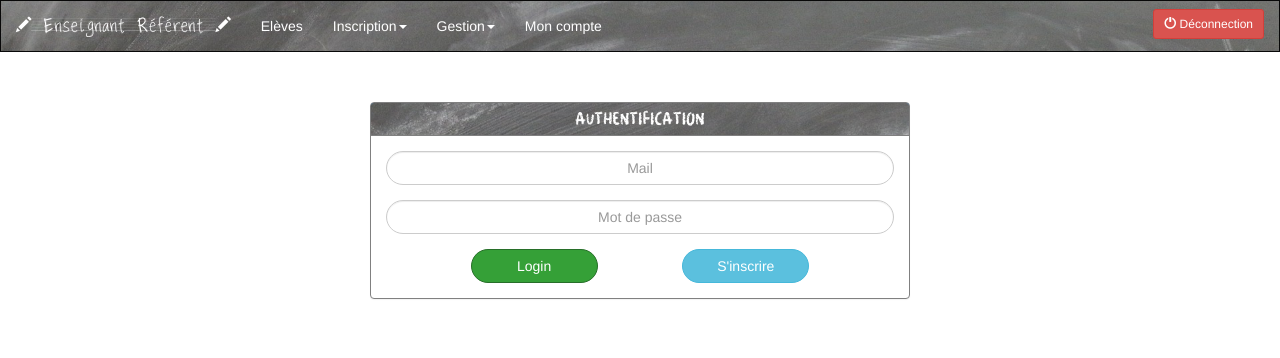
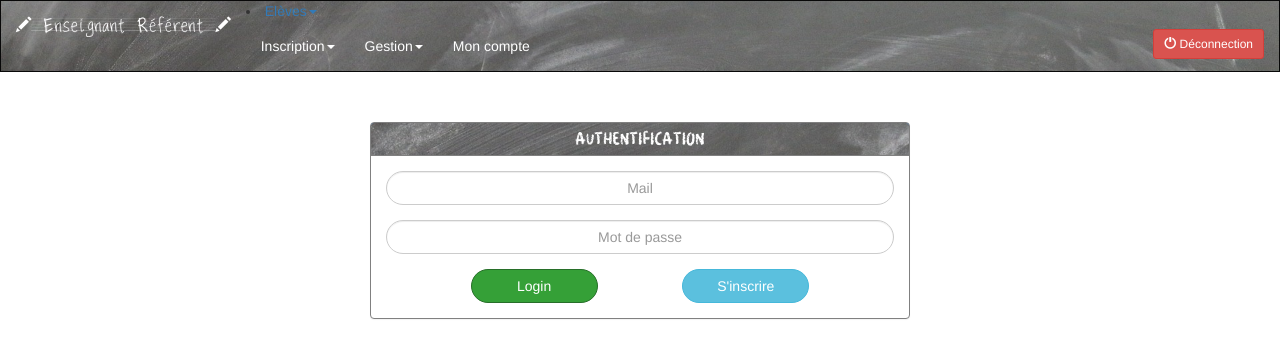
Before and after one commit to watslink/enseignantreferentwebclient, an Angular app: page /login in a window 1280 px wide. Shown: the top 358 px of the page. Built offline with nearby package versions, Linux system fonts and the light colour scheme; sample sign-in values are in the browser's storage.

Commit message:
declare service in module

```diff
--- a/src/app/app.component.html
+++ b/src/app/app.component.html
@@ -23,8 +23,16 @@
       </a>
     </div>
     <div [ngbCollapse]="isNavbarCollapsed" class="collapse navbar-collapse" id="navbarsDefault">
+      <li class="nav-item dropdown" ngbDropdown>
+        <a class="nav-link dropdown-toggle" style="cursor: pointer" ngbDropdownToggle>Elèves<b class="caret"></b></a>
+        <ul class="dropdown-menu " ngbDropdownMenu>
+          <li><a href="#" class="item-dropdown" ngbDropdownItem>Non vus</a></li>
+          <li><a href="#" class="item-dropdown" ngbDropdownItem>Vus</a></li>
+          <li class="divider"></li>
+          <li><a href="#" class="item-dropdown" ngbDropdownItem>Tous</a></li>
+        </ul>
+      </li>
       <ul class="nav navbar-nav mr-auto">
-        <li> <a class="nav-link" href="#">Elèves</a> </li>
         <li class="nav-item dropdown" ngbDropdown>
           <a class="nav-link dropdown-toggle" style="cursor: pointer" ngbDropdownToggle>Inscription<b class="caret"></b></a>
           <ul class="dropdown-menu " ngbDropdownMenu>
--- a/src/service/AESH.service.ts
+++ b/src/service/AESH.service.ts
@@ -5,7 +5,7 @@ import {AESH} from '../model/AESH.model';
 
 
 @Injectable()
-export class AESHServiceService {
+export class AESHService {
 
   private host = 'http://localhost:8080';
 
--- a/src/service/PIAL.service.ts
+++ b/src/service/PIAL.service.ts
@@ -5,7 +5,7 @@ import {PIAL} from '../model/PIAL.model';
 
 
 @Injectable()
-export class PIALServiceService {
+export class PIALService {
 
   private host = 'http://localhost:8080';
 
```
Also changed, not shown: src/app/app.module.ts (+15 -1 lines).
